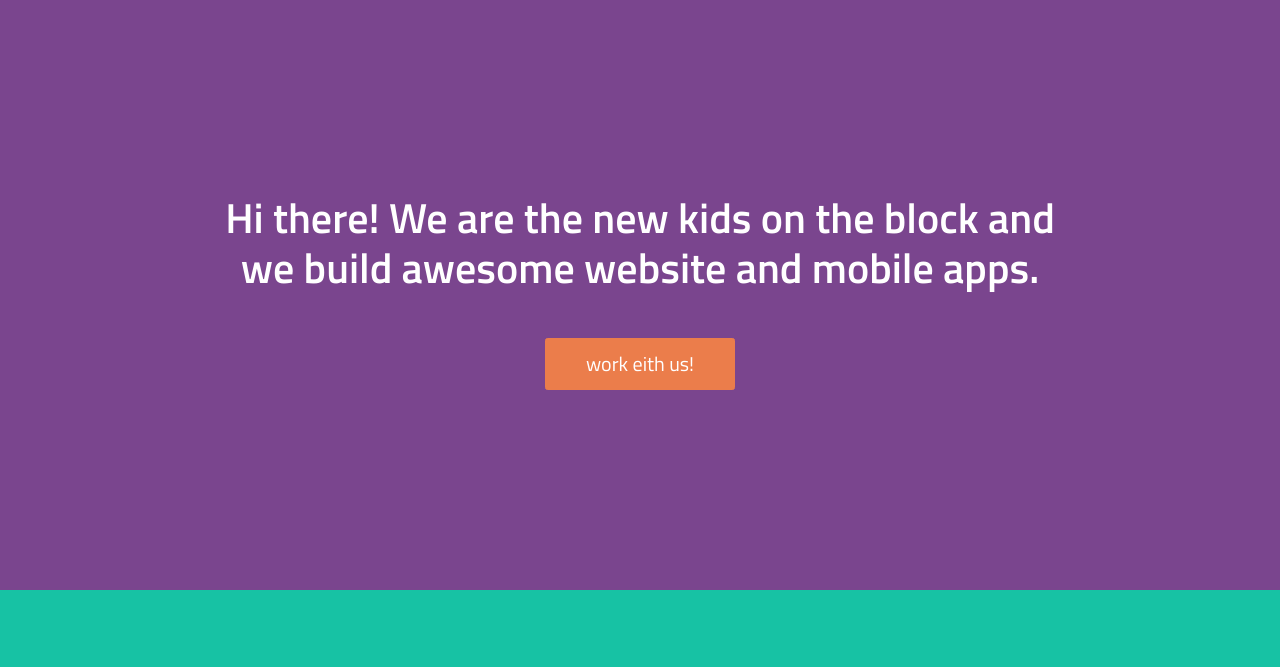
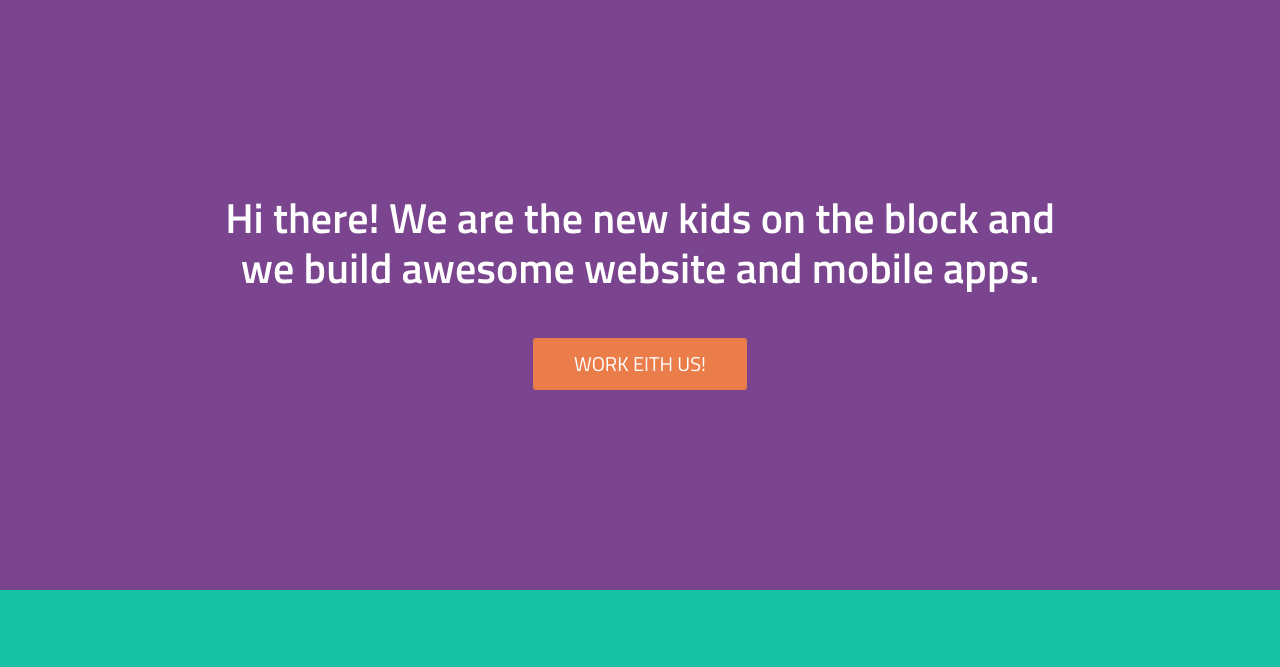
Before and after one commit to developer-mamun/cuda, a plain HTML site: page index.html in a window 1280 px wide. Shown: the part 70-737 px from the top of the page. Drawn offline with nearby package versions, Linux system fonts and the light colour scheme; a script that the page names is missing.

Commit message:
Update style.css

```diff
--- a/style.css
+++ b/style.css
@@ -54,7 +54,7 @@ ul.navbar-nav li a:hover{
 }
 
 /*==================================
-        here section css
+        hero section css
 ====================================*/
 .hero{
     background-color: #7A458E;
@@ -71,6 +71,7 @@ ul.navbar-nav li a:hover{
     padding: 1rem 4rem;
     font-size: 2rem;
     border-color: #EB7D4B !important;
+	text-transform: uppercase;
 }
 
 
```
